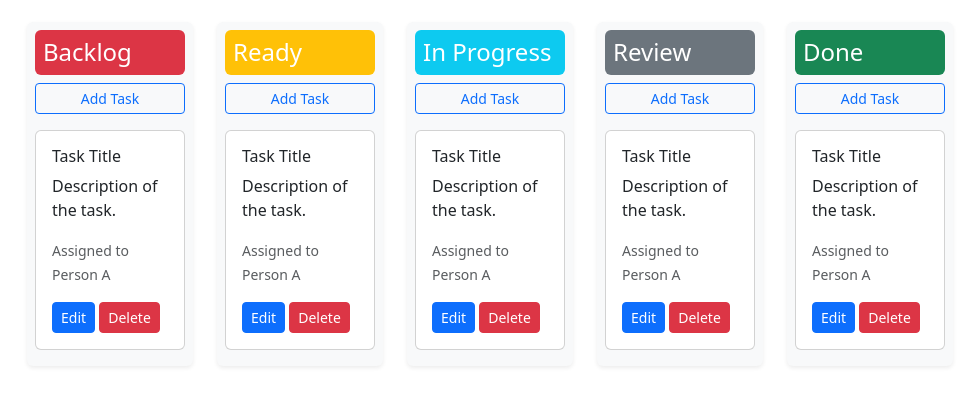
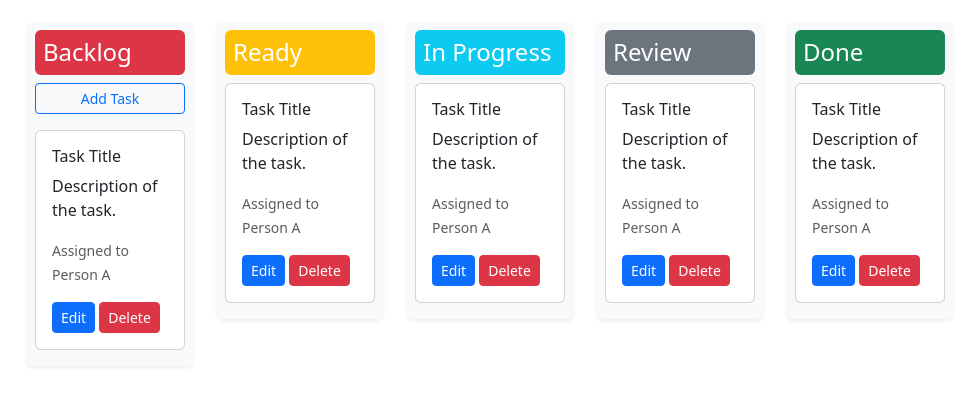
Before and after one commit to AmrAdwan/ScrumBoard, a Flask app: page /board in a window 1280 px wide. Shown: the part 130-548 px from the top of the page, without its empty margins (150-1129 px from the left). Run offline with Flask 2, Linux system fonts and the light colour scheme.

Commit message:
User can now add tasks to database
User can now add tasks to database, removed add task buttons for other columns

```diff
--- a/App/Board/app.py
+++ b/App/Board/app.py
@@ -2,6 +2,7 @@ from flask import Flask, redirect, render_template, g, request, url_for
 import manage_users as ma_us
 import manage_tickets as ma_ti
 import database_handler2 as db_handler
+from enums import status
 
 app = Flask(__name__)
 
@@ -24,6 +25,12 @@ def board():
     combined = zip(columns, colors)
     return render_template('board.html', combined=list(combined))
 
+@app.route('/add_task', methods=["POST"])
+def add_task():
+    if request.method == "POST":
+        result = request.form
+        succes = manageTickets.create_ticket(result["title"], result["description"], status.BACKLOG, result["hours"])
+    return board()
 
 @app.route('/account')
 def account():
--- a/App/Board/manage_tickets.py
+++ b/App/Board/manage_tickets.py
@@ -1,3 +1,5 @@
+import math
+
 import database_handler2 as db_handler
 import ticket as ti
 from enums import rights
@@ -40,6 +42,8 @@ class ManageTickets:
     # Creates a new ticket and adds to the database. Returns false if creation failed
     def create_ticket(self, title, description, status, hours):
         if self.manageUser.active_user is None or not self.manageUser.active_user.check_rights(rights.CREATE):
+            return False
+        if title == "" or description == "" or int(hours) <= 0:
             return False
         # add ticket to database and get the id
         ticket_id = self.dbHandler.add_ticket(title, description, hours, status.BACKLOG.value)
--- a/App/Board/templates/board.html
+++ b/App/Board/templates/board.html
@@ -13,10 +13,12 @@
       <div class="bg-light p-2 shadow-sm rounded">
         <h4 class="bg-{{ color }} text-white p-2 rounded">{{ column }}</h4>
         <!-- Add Task Button -->
+        {% if column == "Backlog" %}
         <button type="button" class="btn btn-sm btn-outline-primary w-100 mb-2" data-bs-toggle="modal"
-          data-bs-target="#addTaskModal-{{ column|lower }}">
+          data-bs-target="#addTaskModal">
           Add Task
         </button>
+        {% endif %}
         <div class="card my-2">
           <div class="card-body">
             <h6 class="card-title">Task Title</h6>
@@ -34,29 +36,32 @@
   </div>
 </div>
 
-<!-- Modals for Adding Tasks -->
-{% for column, color in combined %}
-<div class="modal fade" id="addTaskModal-{{ column|lower }}" tabindex="-1"
-  aria-labelledby="addTaskModalLabel-{{ column|lower }}" aria-hidden="true">
+<!-- Modal for Adding Tasks -->
+<div class="modal fade" id="addTaskModal" tabindex="-1"
+  aria-labelledby="addTaskModalLabel" aria-hidden="true">
   <div class="modal-dialog">
     <div class="modal-content">
       <div class="modal-header">
-        <h5 class="modal-title" id="addTaskModalLabel-{{ column|lower }}">Add Task to {{ column }}</h5>
+        <h5 class="modal-title" id="addTaskModalLabel">Create task</h5>
         <button type="button" class="btn-close" data-bs-dismiss="modal" aria-label="Close"></button>
       </div>
       <div class="modal-body">
-        <form>
+        <form action="{{ url_for('add_task') }}" method="post">
           <div class="mb-3">
-            <label for="task-title-{{ column|lower }}" class="form-label">Title</label>
-            <input type="text" class="form-control" id="task-title-{{ column|lower }}" required>
+            <label for="task-title" class="form-label">Title</label>
+            <input type="text" class="form-control" id="task-title" name="title" required>
           </div>
           <div class="mb-3">
-            <label for="task-description-{{ column|lower }}" class="form-label">Description</label>
-            <textarea class="form-control" id="task-description-{{ column|lower }}" required></textarea>
+            <label for="task-description" class="form-label">Description</label>
+            <textarea class="form-control" id="task-description" name="description" required></textarea>
           </div>
           <div class="mb-3">
-            <label for="task-assignee-{{ column|lower }}" class="form-label">Assignee</label>
-            <input type="text" class="form-control" id="task-assignee-{{ column|lower }}">
+            <label for="task-hours" class="form-label">Hours</label>
+            <input type="number" min="1" class="form-control" id="task-hours" name="hours" required>
+          </div>
+          <div class="mb-3">
+            <label for="task-assignee" class="form-label">Assignee</label>
+            <input type="text" class="form-control" id="task-assignee" name="assignee">
           </div>
           <div class="modal-footer">
             <button type="submit" class="btn btn-primary">Add Task</button>
@@ -66,5 +71,4 @@
     </div>
   </div>
 </div>
-{% endfor %}
 {% endblock %}
```
